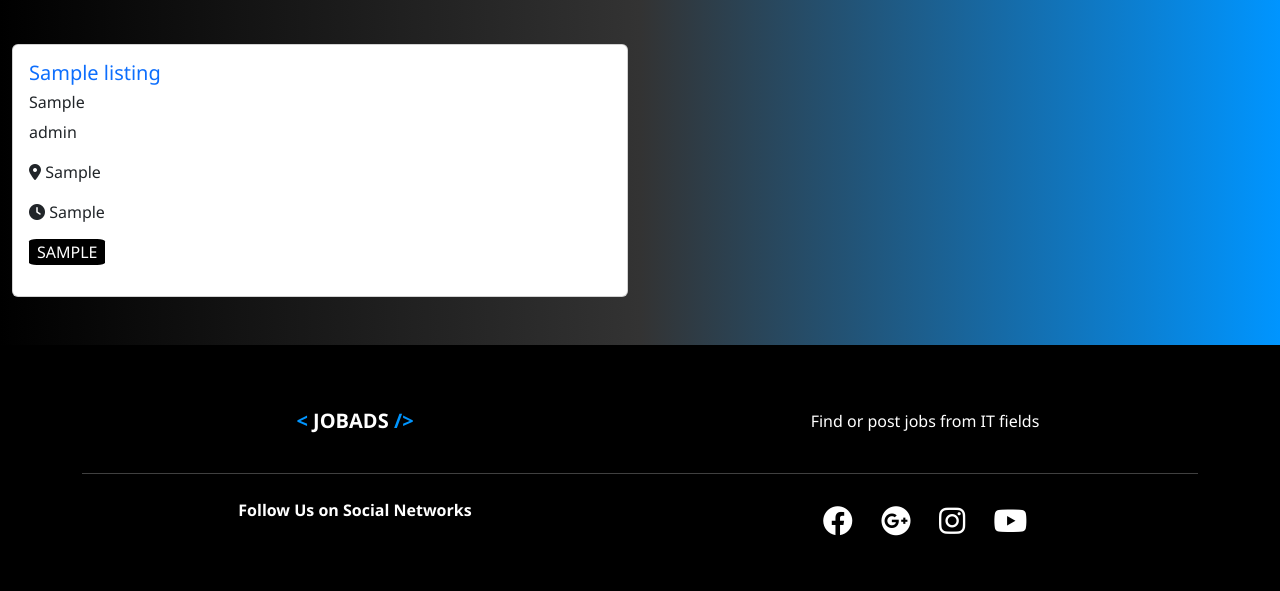
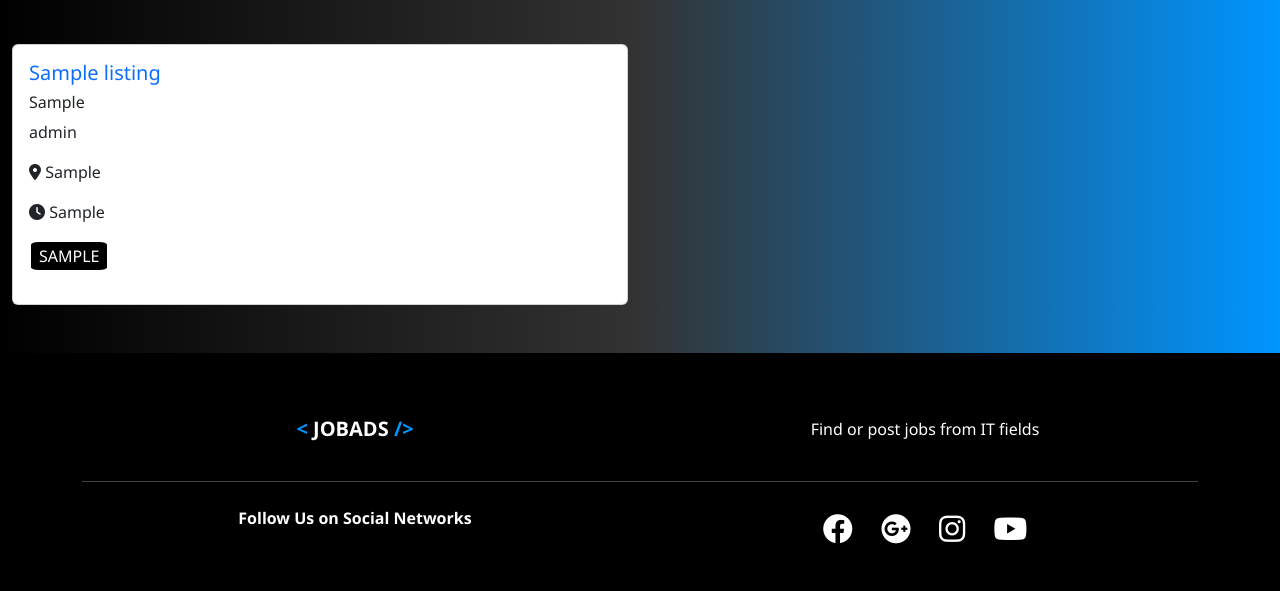
Before and after one commit to antonijevicevadragana/jobAds-php, a PHP site: page /listings in a window 1280 px wide. Shown: the part 452-1043 px from the top of the page. Before the commit the page ends 988 px from the top, so only its background shows below. Run offline with PHP 8.4, Linux system fonts and the light colour scheme; tables that the repository leaves empty or names only in its code hold one stand-in row (values such as "Sample post"); a stand-in replaces the project's code that opens the database connection; some libraries are stand-ins or nearby versions.

Commit message:
tags style

```diff
--- a/public/css/style.css
+++ b/public/css/style.css
@@ -25,10 +25,13 @@ a {
 }
 
 .tags {
+  display: inline-block;
+  margin: 2px;
   background-color: black;
   color: white;
   padding: 2px 8px;
   border-radius: 10%;
+  white-space: nowrap;
 }
 
 .btnPostJob {
```
